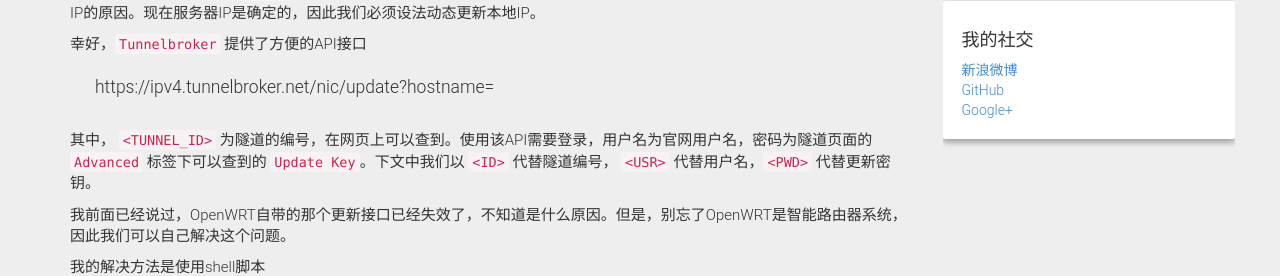
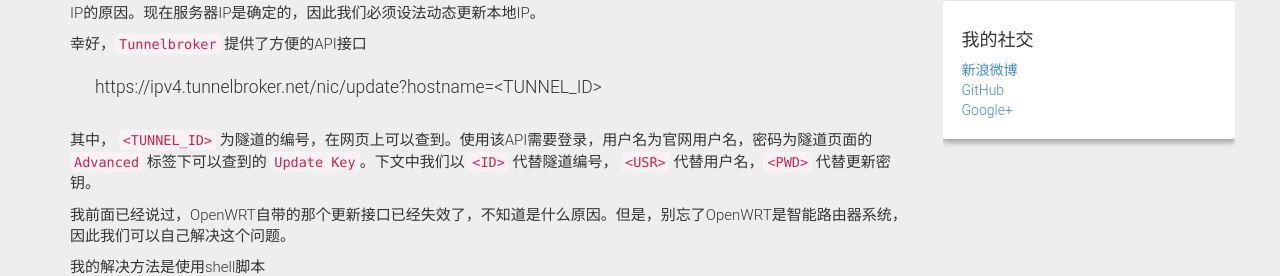
Before and after one commit to slanterns-fork/Blog, a Jekyll site: the page built from _posts/tech/2015-01-04-tunnelbroker-on-openwrt.md, in a window 1280 px wide and 900 px high, scrolled down 582 px. Shown: the part 183-459 px from the top of the window. Built offline with Jekyll 4.4.1, drawn with Linux system fonts in a browser that asks for light colours; Markdown is read by kramdown in place of the engine named in the settings; comment, search, counter and statistics services are not loaded.

Commit message:
format++

```diff
--- a/_posts/tech/2015-01-04-tunnelbroker-on-openwrt.md
+++ b/_posts/tech/2015-01-04-tunnelbroker-on-openwrt.md
@@ -33,7 +33,7 @@ category: tech
 
 幸好，`Tunnelbroker` 提供了方便的API接口
 
->  https://ipv4.tunnelbroker.net/nic/update?hostname=<TUNNEL_ID>
+>  https://ipv4.tunnelbroker.net/nic/update?hostname=<TUNNEL_ID\>
 
 其中， `<TUNNEL_ID>` 为隧道的编号，在网页上可以查到。使用该API需要登录，用户名为官网用户名，密码为隧道页面的 `Advanced` 标签下可以查到的 `Update Key`。下文中我们以 `<ID>` 代替隧道编号， `<USR>` 代替用户名，`<PWD>` 代替更新密钥。
 
```
